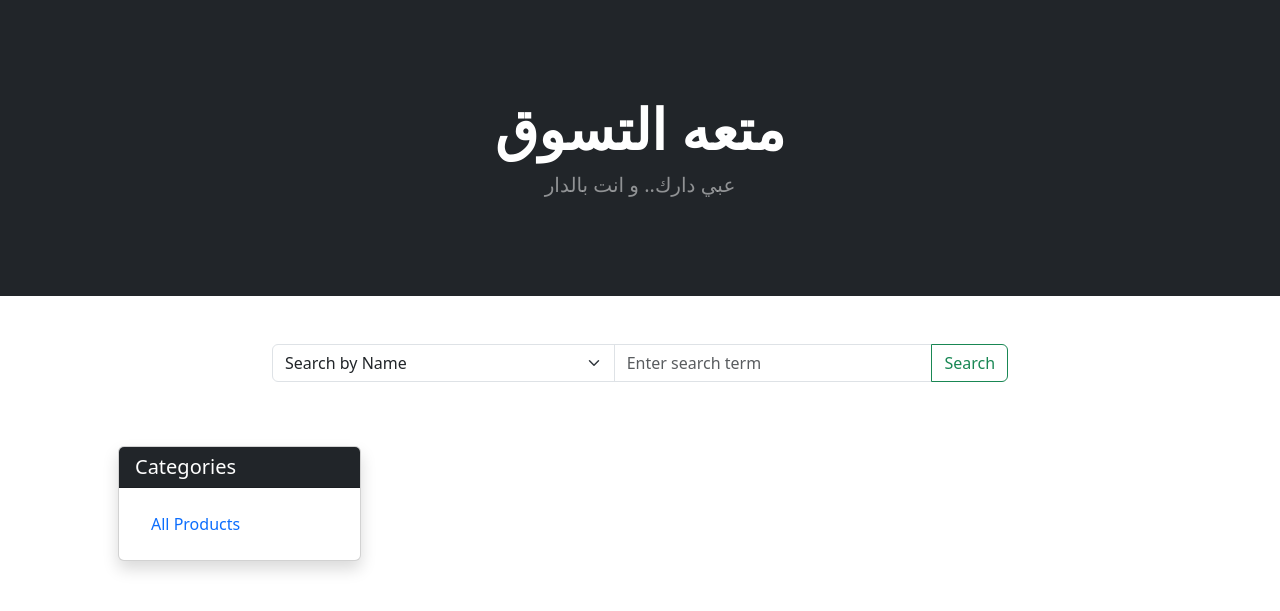
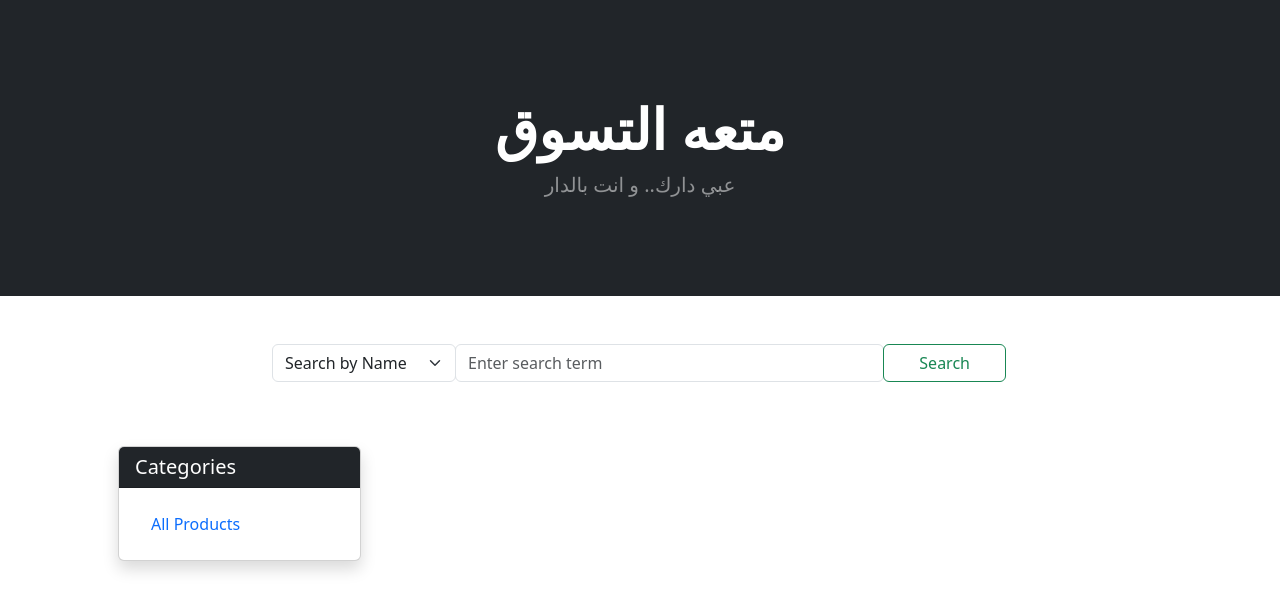
Before and after one commit to eyasq/django-dukkan, a Django app: page / in a window 1280 px wide. Shown: the part 57-668 px from the top of the page. Run offline with Django 5.2, Linux system fonts and the light colour scheme; data that the repository does not hold is empty.

Commit message:
style touch up

```diff
--- a/alnaser/templates/index.html
+++ b/alnaser/templates/index.html
@@ -37,12 +37,18 @@
         <div class="row justify-content-center">
             <div class="col-md-8">
                 <div class="input-group mb-3">
-                    <select id="searchType" class="form-select">
-                        <option value="name" selected>Search by Name</option>
-                        <option value="barcode">Search by Barcode</option>
-                    </select>
-                    <input type="text" id="searchInput" class="form-control" placeholder="Enter search term">
-                    <button class="btn btn-outline-success" id="searchButton">Search</button>
+                    <div class="col-3 p-0">
+                        <select id="searchType" class="form-select">
+                            <option value="name" selected>Search by Name</option>
+                            <option value="barcode">Search by Barcode</option>
+                        </select>
+                    </div>
+                    <div class="col-7 p-0">
+                        <input type="text" id="searchInput" class="form-control" placeholder="Enter search term">
+                    </div>
+                    <div class="col-2 p-0">
+                        <button class="btn btn-outline-success w-100" id="searchButton">Search</button>
+                    </div>
                 </div>
             </div>
         </div>
```
